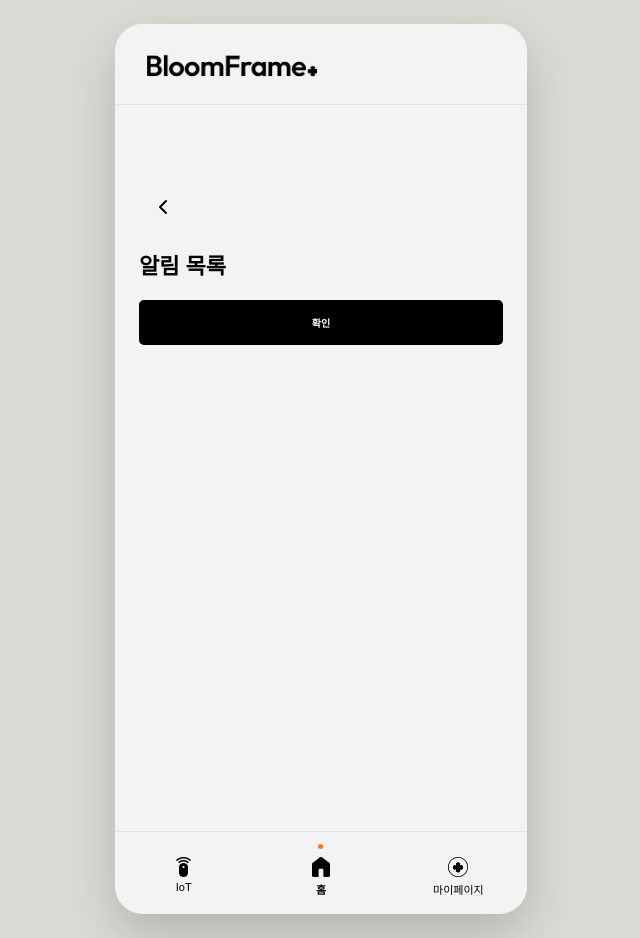
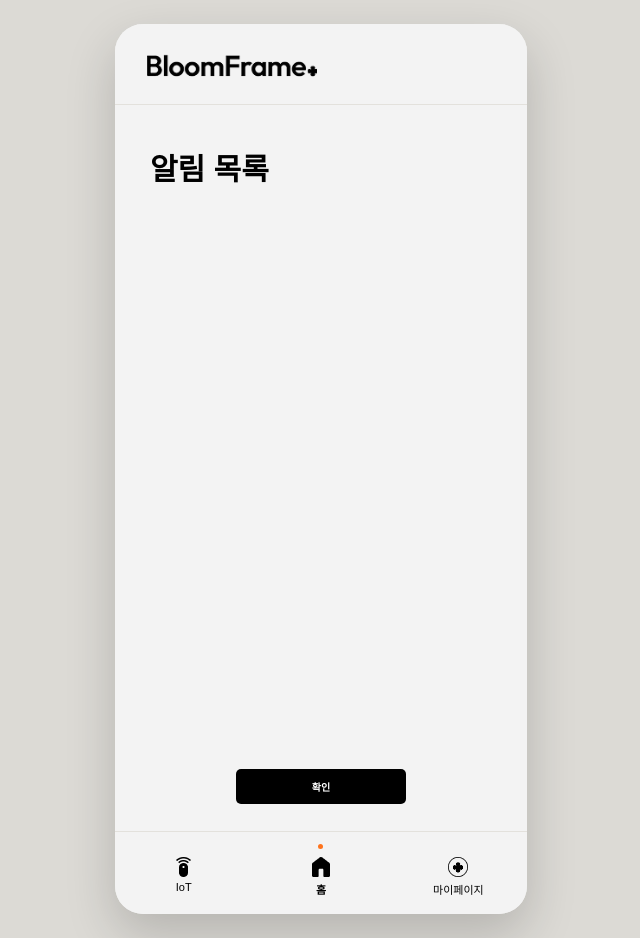
Before and after one commit to EUNS0O/BloomFrame-FRONT-END, a React (Vite) app: page /home/alarms in a window 1280 px wide. Shown: the whole page, without its empty margins (319-959 px from the left). Built offline with nearby package versions, Linux system fonts and the light colour scheme; a web font is replaced by a local one.

Commit message:
홈-알림 목록 화면 완성

```diff
--- a/src/pages/AlarmList.jsx
+++ b/src/pages/AlarmList.jsx
@@ -2,16 +2,20 @@ import React from "react";
 import { useNavigate } from "react-router-dom";
 import { useApp } from "../context/AppContext";
 import { C } from "../styles/tokens";
-import { CATEGORY_META } from "../constants/categoryMeta";
 import { fmtTime } from "../utils/format";
 import { TopBar } from "../components/common/Layout";
-import { BackHeader } from "../components/common/BackHeader";
 import { Btn } from "../components/common/Controls";
+import { BottomButton } from "../components/common/BottomButton";
 import { BottomNav } from "../components/common/BottomNav";
+import medicineIconWhiteSmall from "../assets/medicine_icon_white_small.png";
+import gymIconWhiteSmall from "../assets/gym_icon_white_small.png";
+
+const LIST_ICON = { med: medicineIconWhiteSmall, exercise: gymIconWhiteSmall, other: medicineIconWhiteSmall };
+const LABEL = { med: "약", exercise: "운동", other: "기타" };
 
 export default function AlarmList() {
   const navigate = useNavigate();
-  const { data, setData } = useApp();
+  const { data, setData, setWip, setOnboarding } = useApp();
 
   const removeTime = (categoryId, timeId) => {
     setData((d) => ({
@@ -20,32 +24,57 @@ export default function AlarmList() {
     }));
   };
 
+  // 수정: 해당 카테고리 전체(+ 어떤 시간을 고쳤는지)를 wip에 담아서
+  // 약이면 "약 정보 수정 → 알람 설정(시간 목록) → 이미지 선택", 운동/기타면 "알람 설정 → 이미지 선택" 순으로 이어짐
+  const editEntry = (category, time) => {
+    setOnboarding(false); // 온보딩이 아니라 기존 항목 수정 흐름
+    setWip({
+      ...category,
+      draftTime: { hour: time.hour, minute: time.minute, ampm: time.ampm },
+      editingTimeId: time.id,
+    });
+    if (category.type === "med") {
+      navigate("/onboarding/med-info");
+    } else {
+      navigate("/onboarding/time-single");
+    }
+  };
+
+  const btnStyle = { padding: "5px 12px", borderRadius: 20, border: "none", background: C.black, color: "#fff", fontSize: 11, fontWeight: 400, cursor: "pointer" };
+
   return (
     <>
       <TopBar />
-      <div style={{ flex: 1, padding: "20px 24px", overflowY: "auto" }}>
-        <BackHeader />
-        <div style={{ fontSize: 22, fontWeight: 800, marginBottom: 16 }}>알림 목록</div>
+      <div style={{ flex: 1, padding: "40px 35px 100px", overflowY: "auto" }}>
+        <div style={{ fontSize: 30, fontWeight: 800, marginBottom: 60 }}>알림 목록</div>
+
         {data.categories.flatMap((c) =>
           c.times.map((t) => (
-            <div key={t.id} style={{ background: C.field, borderRadius: 16, padding: "14px 16px", marginBottom: 12, display: "flex", alignItems: "center", justifyContent: "space-between" }}>
+            <div
+              key={t.id}
+              style={{
+                background: C.field, borderRadius: 5, height: 70, boxSizing: "border-box",
+                padding: "0 12px", marginBottom: 15, display: "flex", alignItems: "center", justifyContent: "space-between",
+              }}
+            >
               <div style={{ display: "flex", alignItems: "center", gap: 12 }}>
-                {React.createElement(CATEGORY_META[c.type].icon, { size: 18 })}
+                <img src={LIST_ICON[c.type]} alt="" style={{ width: 32, height: 32 }} />
                 <div>
-                  <div style={{ fontWeight: 700, fontSize: 14 }}>{CATEGORY_META[c.type].label}</div>
-                  <div style={{ fontSize: 12, color: C.gray }}>{fmtTime(t)} · 진행 중</div>
+                  <div style={{ fontWeight: 700, fontSize: 15 }}>{LABEL[c.type]}</div>
+                  <div style={{ fontSize: 12, color: C.black }}>{fmtTime(t)} · 진행 중</div>
                 </div>
               </div>
               <div style={{ display: "flex", gap: 6 }}>
-                <button style={{ padding: "7px 12px", borderRadius: 20, border: "none", background: C.black, color: "#fff", fontSize: 12, fontWeight: 700, cursor: "pointer" }}>수정</button>
-                <button onClick={() => removeTime(c.id, t.id)} style={{ padding: "7px 12px", borderRadius: 20, border: "none", background: "#fff", color: C.black, fontSize: 12, fontWeight: 700, cursor: "pointer" }}>삭제</button>
+                <button style={btnStyle} onClick={() => editEntry(c, t)}>수정</button>
+                <button onClick={() => removeTime(c.id, t.id)} style={btnStyle}>삭제</button>
               </div>
             </div>
           ))
         )}
-        <div style={{ marginTop: 20 }}>
-          <Btn onClick={() => navigate(-1)}>확인</Btn>
-        </div>
+
+        <BottomButton variant="high">
+          <Btn onClick={() => navigate(-1)} padding="10px 14px">확인</Btn>
+        </BottomButton>
       </div>
       <BottomNav />
     </>
--- a/src/pages/Home.jsx
+++ b/src/pages/Home.jsx
@@ -55,7 +55,7 @@ export default function Home() {
       <TopBar />
       <div style={{ flex: 1, display: "flex", flexDirection: "column", minHeight: 0 }}>
         <div style={{ padding: "40px 35px 0" }}>
-          <div style={{ fontSize: 30, fontWeight: 800, marginBottom: 48 }}>홈</div>
+          <div style={{ fontSize: 28, fontWeight: 800, marginBottom: 48 }}>홈</div>
           <div style={{ fontSize: 18, fontWeight: 700, marginBottom: 20 }}>알림 기록</div>
 
           {/* 아이콘이 많아지면 가로 스크롤 되도록 wrapper 분리 (프레임 밖으로 잘리지 않게) */}
--- a/src/pages/ImageSelect.jsx
+++ b/src/pages/ImageSelect.jsx
@@ -42,9 +42,15 @@ export default function ImageSelect() {
     );
   }
 
-  // 온보딩 / 알림 카테고리 추가 흐름
+  // 온보딩 / 알림 카테고리 추가 / 알림 목록에서 수정 흐름
   const finishCategory = () => {
-    setData((d) => ({ ...d, categories: [...d.categories, wip] }));
+    setData((d) => {
+      const isEditing = d.categories.some((c) => c.id === wip.id);
+      const categories = isEditing
+        ? d.categories.map((c) => (c.id === wip.id ? wip : c)) // 기존 항목 수정: 덮어쓰기
+        : [...d.categories, wip]; // 새 항목: 추가
+      return { ...d, categories };
+    });
     setWip(null);
     if (onboarding) navigate("/onboarding/category/more");
     else navigate("/home");
```
